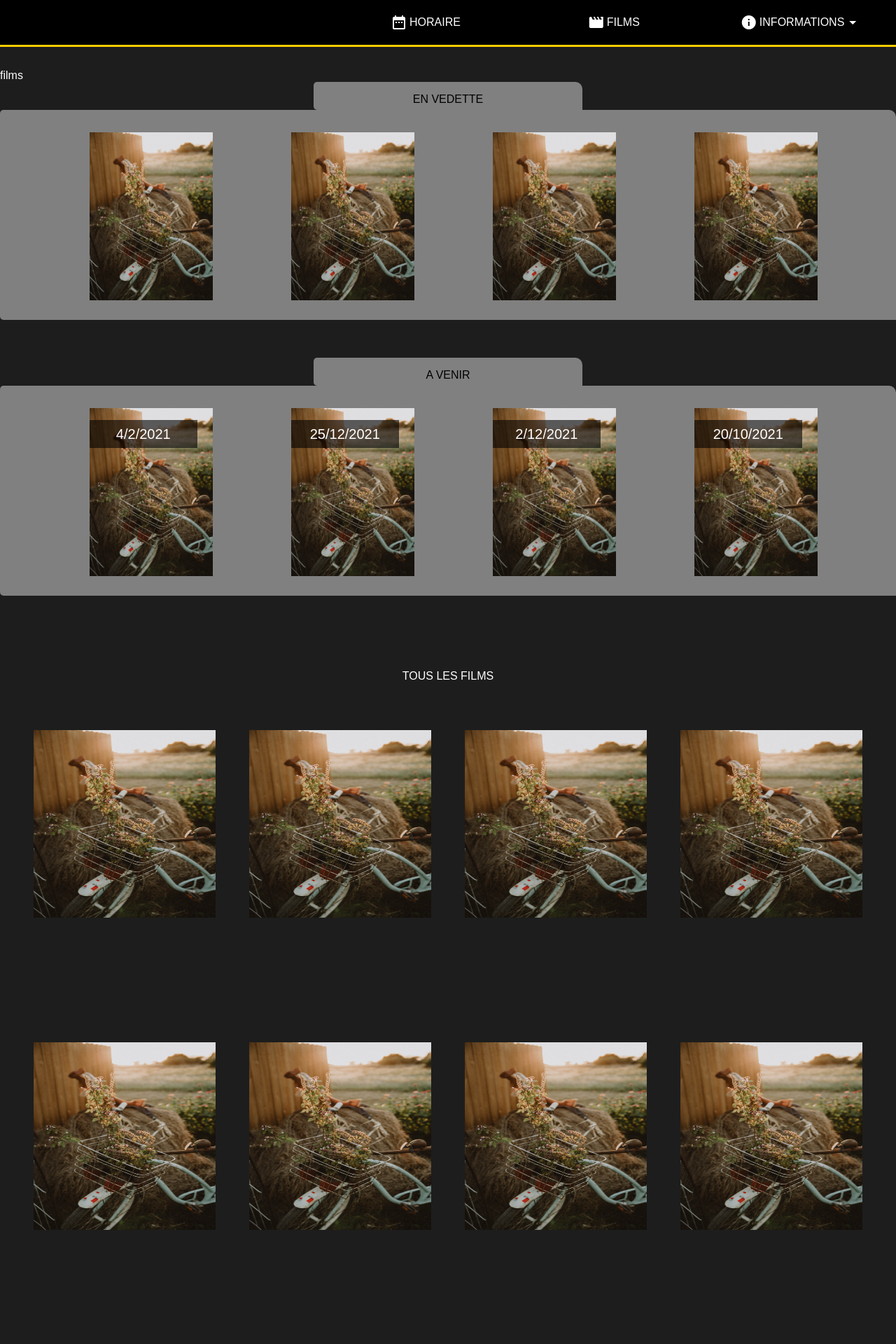
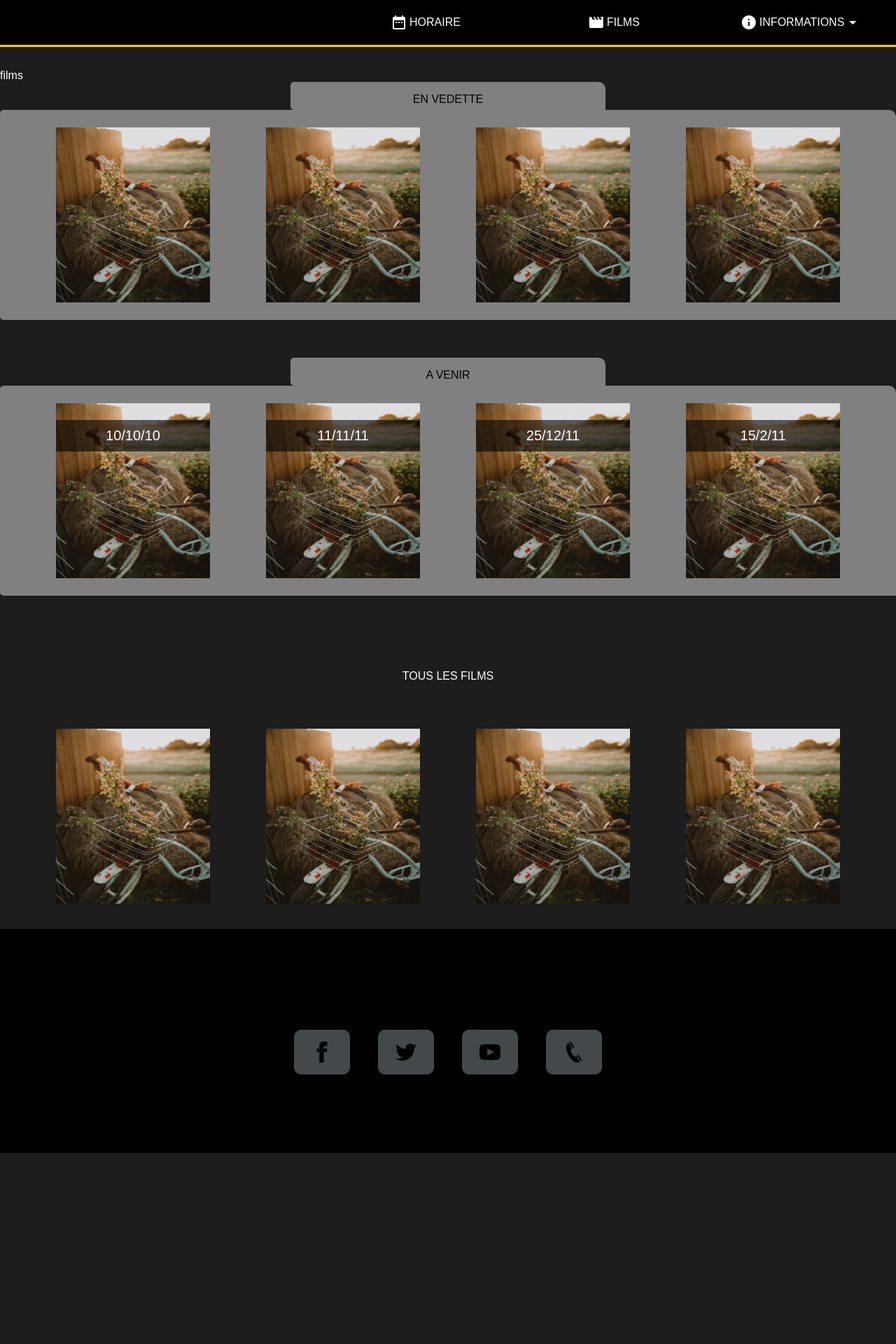
Before and after one commit to Vyktors/SD_Cinema, a Vue app: page /films in a window 1280 px wide. Shown: the top 1920 px of the page at 70% size. After the commit the page ends 1647 px from the top, so only its background shows below. Built offline with nearby package versions, Linux system fonts and the light colour scheme; a web font is replaced by a local one.

Commit message:
RangeeFilm,FilmVedette,FilmAVenir

```diff
--- a/src/components/Section/RangeeFilm.vue
+++ b/src/components/Section/RangeeFilm.vue
@@ -3,41 +3,10 @@
     <p> Tous les Films </p>
      <!-- Afficher la rangée de film -->
         <div class="conteneur_film">
-            <div class = "film1">
-                <img src="@/assets/affiche-film.jpg" alt="Afficher le film" class="film__affiche1" />
-            </div>
-            <div class = "film2">
-                <img src="@/assets/affiche-film.jpg" alt="Afficher le film" class="film__affiche2" />
-            </div>
-            <div class = "film3">
-                <img src="@/assets/affiche-film.jpg" alt="Afficher le film" class="film__affiche3" />
-            </div>
-            <div class = "film4">
-                <img src="@/assets/affiche-film.jpg" alt="Afficher le film" class="film__affiche4" />
-            </div>
-            <div class = "film5">
-                <img src="@/assets/affiche-film.jpg" alt="Afficher le film" class="film__affiche4" />
-            </div>
-            <div class = "film6">
-                <img src="@/assets/affiche-film.jpg" alt="Afficher le film" class="film__affiche4" />
-            </div>
-            <div class = "film7">
-                <img src="@/assets/affiche-film.jpg" alt="Afficher le film" class="film__affiche4" />
-            </div>
-            <div class = "film8">
-                <img src="@/assets/affiche-film.jpg" alt="Afficher le film" class="film__affiche4" />
-            </div>
-            <div class = "film9">
-                <img src="@/assets/affiche-film.jpg" alt="Afficher le film" class="film__affiche4" />
-            </div>
-            <div class = "film10">
-                <img src="@/assets/affiche-film.jpg" alt="Afficher le film" class="film__affiche4" />
-            </div>
-            <div class = "film11">
-                <img src="@/assets/affiche-film.jpg" alt="Afficher le film" class="film__affiche4" />
-            </div>
-            <div class = "film12">
-                <img src="@/assets/affiche-film.jpg" alt="Afficher le film" class="film__affiche4" />
+            <div class = "film1" v-for="film in filmVedette" :key="film.id">
+                <router-link :to="{name:'film', params:{ id: film.id }}">
+                    <img src="@/assets/affiche-film.jpg" alt="Afficher le film" class="film__affiche1" />
+                </router-link>
             </div>
         </div>
 </template>
@@ -45,6 +14,28 @@
 <script>
  export default {
         name: 'TousLesFilms',
+        data: function () {
+    return {
+      filmVedette:[
+      {
+        id: 1,
+      },
+
+      {
+        id: 2,
+      },
+
+      {
+        id: 3,
+      },
+
+      {
+        id: 4,
+      },
+
+      ]
+    }
+    },
         components: {
 
         }
@@ -62,14 +53,11 @@
         justify-content: space-evenly;
         border-radius: 5px 10px 0 5px;
     }
-    .conteneur_film>* {
-        flex: 0 0 20.3333%;
-    }
 
     img{
-        width: 100%;
-        height: 60%;
-        margin-top: 20%;
+        width: 220px;
+        height: 250px;
+        margin-top: 50px;
     }
 
     p{
--- a/src/components/Section/RangeeFilmAVenir.vue
+++ b/src/components/Section/RangeeFilmAVenir.vue
@@ -4,28 +4,44 @@
     </div>
      <!-- Afficher la rangée de film -->
             <div class="conteneur_film">
-                <div class = "film1">
-                     <img src="@/assets/affiche-film.jpg" alt="Afficher le film" class="film__affiche1" />
-                      <div class="Avenir"> 4/2/2021 </div>
-                </div>
-                <div class = "film2">
-                    <img src="@/assets/affiche-film.jpg" alt="Afficher le film" class="film__affiche2" />
-                    <div class="Avenir"> 25/12/2021 </div>
-                </div>
-                <div class = "film3">
-                    <img src="@/assets/affiche-film.jpg" alt="Afficher le film" class="film__affiche3" />
-                     <div class="Avenir"> 2/12/2021 </div>
-                </div>
-                <div class = "film4">
-                    <img src="@/assets/affiche-film.jpg" alt="Afficher le film" class="film__affiche4" />
-                    <div class="Avenir"> 20/10/2021 </div>
+                <div class = "film1" v-for="film in filmAVenir" :key="film.dateSortie">
+                     <router-link :to="{name:'film', params:{ id: film.id }}">
+                         <img src="@/assets/affiche-film.jpg" alt="Afficher le film" class="film__affiche1" />
+                         <div class="dateSortie">{{film.dateSortie}} </div>
+                     </router-link>
                 </div>
             </div>
 </template>
 
 <script>
  export default {
-        name: 'RangeeFilmAVenir',
+    name: 'RangeeFilmAVenir',
+    data: function () {
+    return {
+      filmAVenir:[
+      {
+        dateSortie:'10/10/10',
+        id: 1,
+      },
+
+      {
+        dateSortie:'11/11/11',
+        id: 2,
+      },
+
+      {
+        dateSortie:'25/12/11',
+        id: 3,
+      },
+
+      {
+        dateSortie:'15/2/11',
+        id: 4,
+      },
+
+      ]
+    }
+  },
         components: {
 
         }
@@ -48,20 +64,20 @@
     }
 
     .entête{
-        width:30%;
+        width:450px;
 		height:40px;
         background-color: #808080;
         justify-content: center;
-        margin: 0 auto;
+        margin:auto;
         border-radius: 5px 10px 0 5px;
         display: flex;
         flex-wrap: wrap;
     }
 
     img{
-        width: 110%;
-        height: 80%;
-        margin-top: 20%;
+        width: 220px;
+        height: 250px;
+        margin-top: 25px;
         flex-grow: 1;
         flex-shrink: 3;
         flex-basis: auto;
@@ -73,9 +89,9 @@
         text-transform : uppercase;
     }
 
-    .Avenir {
-        height: 5%;
-        width: 12%;
+    .dateSortie {
+        height: 45px;
+        width: 220px;
         position:absolute;
         top:600px;
         background-color:rgb(0,0,0,.6);
--- a/src/components/Section/RangeeFilmVedette.vue
+++ b/src/components/Section/RangeeFilmVedette.vue
@@ -4,28 +4,41 @@
     </div>
      <!-- Afficher la rangée de film -->
             <div class="conteneur_film">
-                <div class = "film1">
-                     <img src="@/assets/affiche-film.jpg" alt="Afficher le film" class="film__affiche1" />
-                </div>
-                <div class = "film2">
-                    <img src="@/assets/affiche-film.jpg" alt="Afficher le film" class="film__affiche2" />
-                </div>
-                <div class = "film3">
-                    <img src="@/assets/affiche-film.jpg" alt="Afficher le film" class="film__affiche3" />
-                </div>
-                <div class = "film4">
-                    <img src="@/assets/affiche-film.jpg" alt="Afficher le film" class="film__affiche4" />
+                <div class = "film1" v-for="film in filmVedette" :key="film.id">
+                     <router-link :to="{name:'film', params:{ id: film.id }}">
+                         <img src="@/assets/affiche-film.jpg" alt="Afficher le film" class="film__affiche1" />
+                     </router-link>
                 </div>
             </div>
 </template>
 
 <script>
  export default {
-        name: 'RangeeFilmVedette',
-        components: {
+    name: 'RangeeFilmVedette',
+    data: function () {
+    return {
+      filmVedette:[
+      {
+        id: 1,
+      },
 
-        }
+      {
+        id: 2,
+      },
+
+      {
+        id: 3,
+      },
+
+      {
+        id: 4,
+      },
+
+      ]
     }
+    },
+    components: {}
+ }
 </script>
 
 <!-- Add "scoped" attribute to limit CSS to this component only -->
@@ -44,20 +57,23 @@
     }
 
     .entête{
-        width:30%;
+        width:450px;
 		height:40px;
         background-color: #808080;
         justify-content: center;
-        margin: 0 auto;
+        margin:auto;
         border-radius: 5px 10px 0 5px;
         display: flex;
-        flex-wrap:wrap;
+        flex-wrap: wrap;
     }
 
     img{
-        width: 110%;
-        height: 80%;
-        margin-top: 20%;
+       width: 220px;
+        height: 250px;
+        margin-top: 25px;
+        flex-grow: 1;
+        flex-shrink: 3;
+        flex-basis: auto;
     }
 
     p{
```
